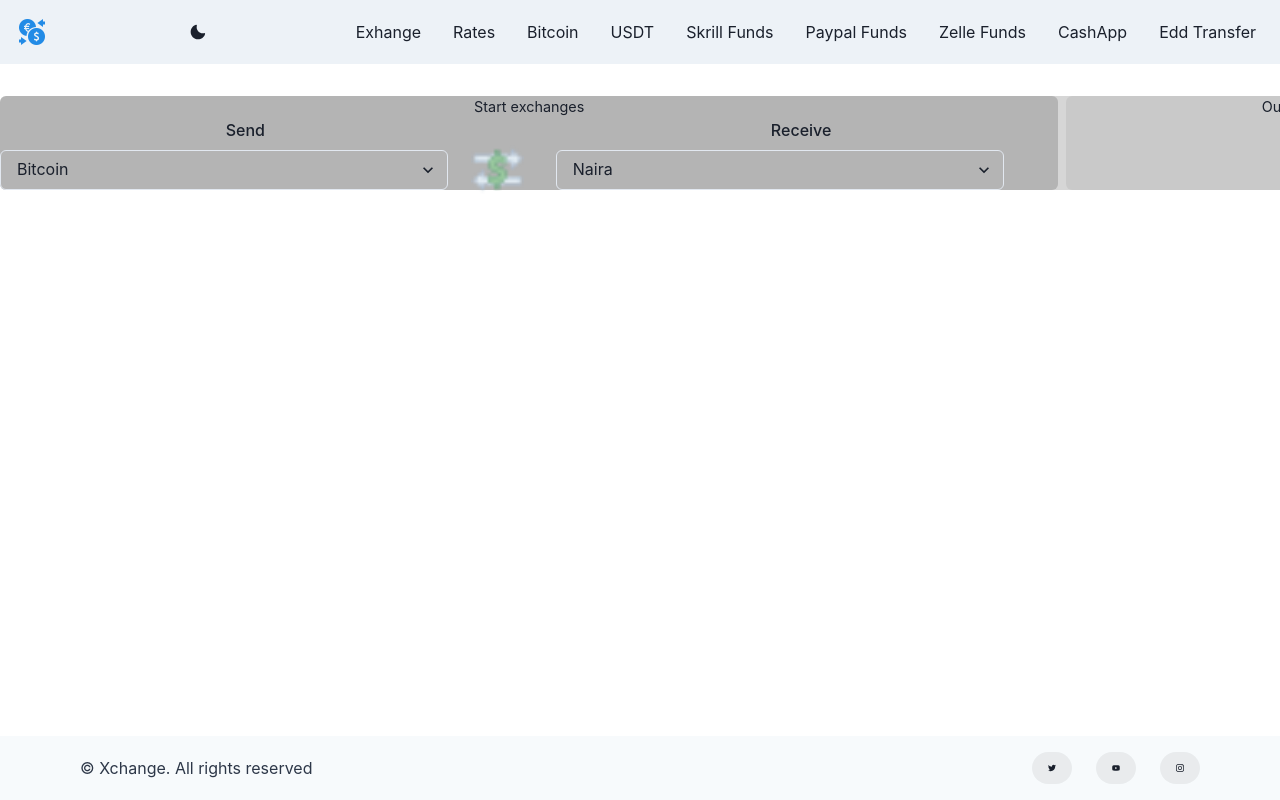
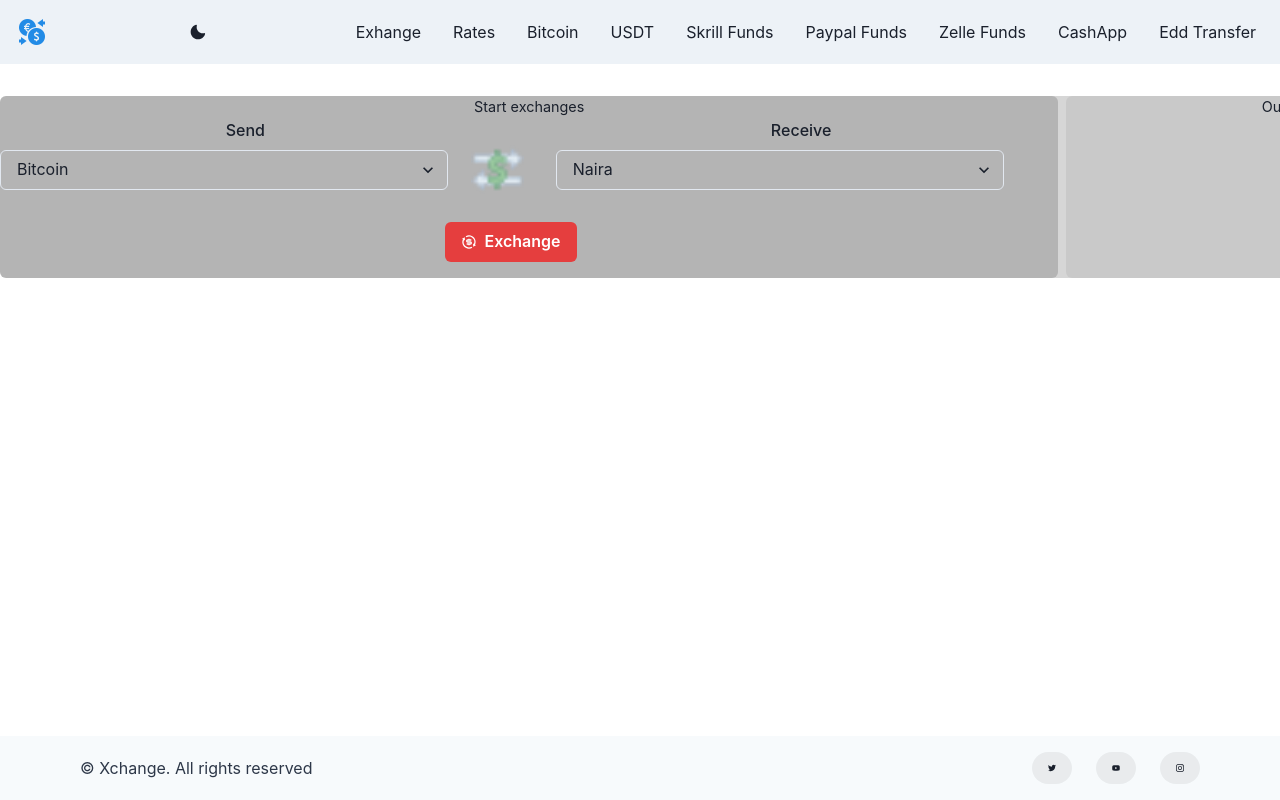
Before and after one commit to Emeka207ja/xchange, a Next.js app: page / in a window 1280 px wide. Built offline with nearby package versions, Linux system fonts and the light colour scheme.

Commit message:
working on landing page

```diff
--- a/Components/Home/SendeReceive.tsx
+++ b/Components/Home/SendeReceive.tsx
@@ -3,13 +3,13 @@ import {
     Box,
     FormLabel,
     FormControl,
-    HStack,
-    Input,
-    Select,
-    Stack,
+
+	Select,
+	Button,
 	useMediaQuery,
 	Flex,Image
 } from '@chakra-ui/react'
+import {RiExchangeDollarLine} from "react-icons/ri"
 
 const SendeReceive = () => {
 	const [isMobile] = useMediaQuery("(max-width: 768px)");
@@ -42,8 +42,8 @@ const SendeReceive = () => {
 							width={{ base: "sm", md: "md" }}
 							display={"relative"}
 							left={{ base: "0", md: "0" }}
-						  value={coin}
-						  onChange={(e)=>handleChange(e,setCoin)}
+							value={coin}
+							onChange={(e) => handleChange(e, setCoin)}
 						>
 							<option value="Bitcoin" style={{ fontSize: "0.6rem" }}>
 								Bitcoin
@@ -83,9 +83,9 @@ const SendeReceive = () => {
 							placeholder="select"
 							width={{ base: "sm", md: "md" }}
 							display={"relative"}
-						  left={{ base: "0", md: "0" }}
-						  value={receive}
-						  onChange={(e)=>handleChange(e,setReceive)}
+							left={{ base: "0", md: "0" }}
+							value={receive}
+							onChange={(e) => handleChange(e, setReceive)}
 						>
 							<option
 								value="naira"
@@ -96,6 +96,21 @@ const SendeReceive = () => {
 						</Select>
 					</FormControl>
 				</Flex>
+				<Box>
+					<Button
+						colorScheme="red"
+						pos={"relative"}
+						left={{base:"30%", md: "42%" }}
+					  mt={{ base: "1rem", md: "2rem" }}
+					  mb={"1rem"}
+					  type={"submit"}
+					>
+						<Box paddingRight={"0.5rem"}>
+							<RiExchangeDollarLine />
+						</Box>
+						Exchange
+					</Button>
+				</Box>
 			</form>
 		</Box>
 	);
```
